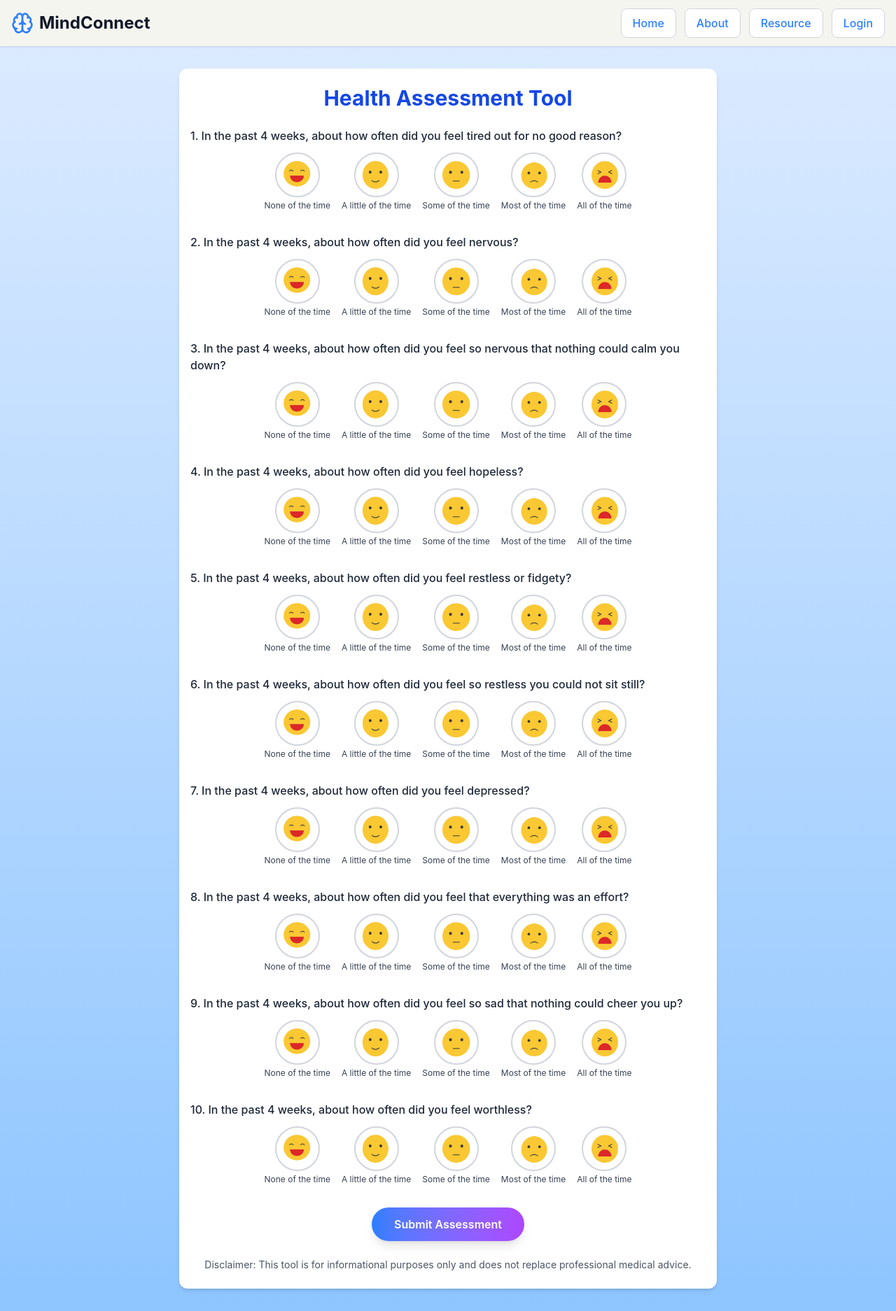
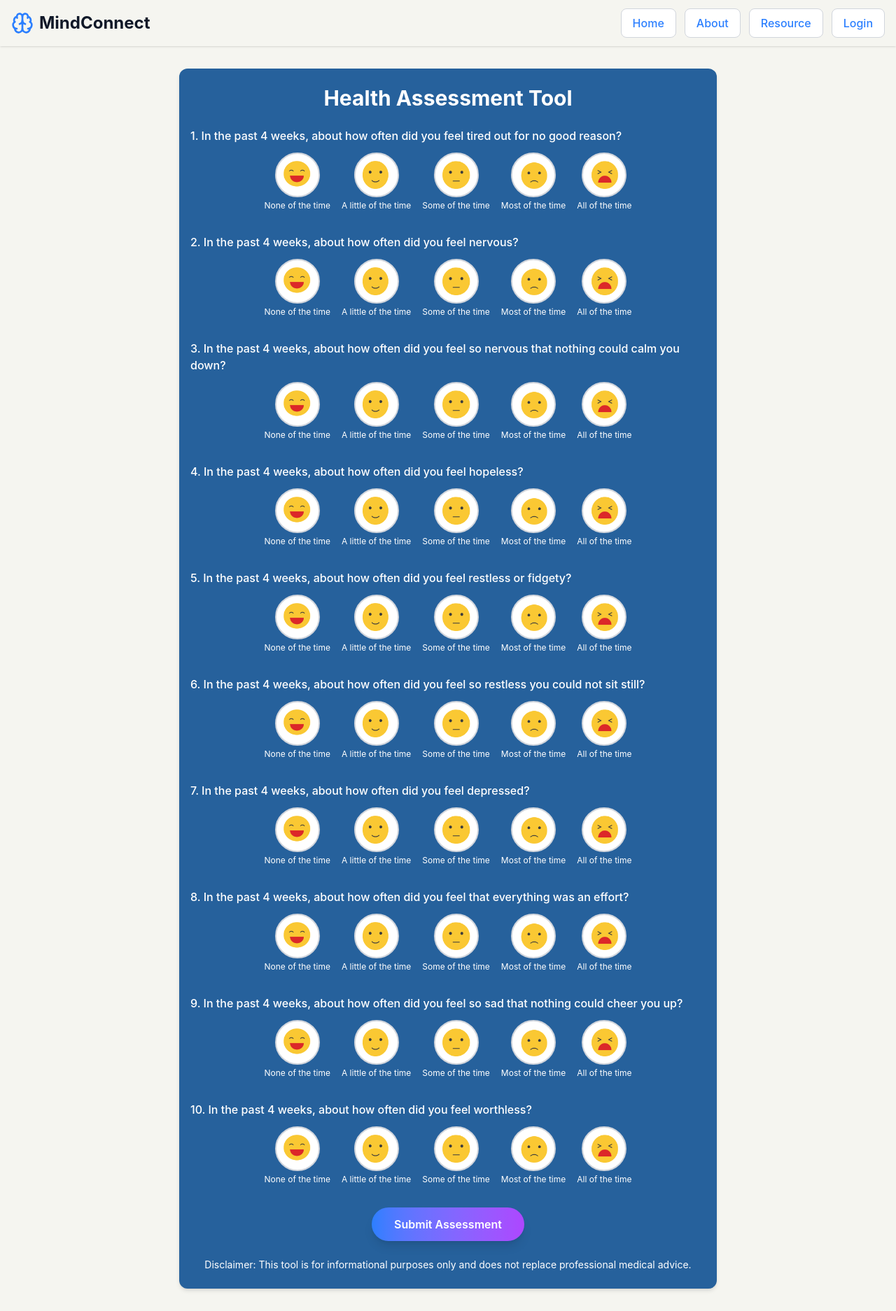
Before and after one commit to ShangliChen/CSCI-499-Project, a React (Vite) app in the folder front-end/: page /resources/health-assessment in a window 1280 px wide. Shown: the whole page at 70% size. Built offline with nearby package versions, Linux system fonts and the light colour scheme.

Commit message:
Update HealthAssessment.jsx

```diff
--- a/front-end/src/pages/HealthAssessment.jsx
+++ b/front-end/src/pages/HealthAssessment.jsx
@@ -13,7 +13,6 @@ const k10Questions = [
   "In the past 4 weeks, about how often did you feel worthless?"
 ];
 
-// Keep original text & values
 const k10Options = [
   { text: "None of the time", value: 1, img: "/images/satisfy.png" },
   { text: "A little of the time", value: 2, img: "/images/good.png" },
@@ -31,10 +30,9 @@ export default function HealthAssessment() {
   };
 
   const getButtonColor = (value) => {
-    // Change color dynamically based on value
     switch (value) {
       case 1:
-        return "bg-green-400 border-green-500"; // satisfied
+        return "bg-green-400 border-green-500";
       case 2:
         return "bg-lime-300 border-lime-400";
       case 3:
@@ -42,7 +40,7 @@ export default function HealthAssessment() {
       case 4:
         return "bg-orange-400 border-orange-500";
       case 5:
-        return "bg-red-500 border-red-600"; // unsatisfied
+        return "bg-red-500 border-red-600";
       default:
         return "bg-white border-gray-300";
     }
@@ -52,7 +50,6 @@ export default function HealthAssessment() {
     e.preventDefault();
     const values = { ...answers };
 
-    // Apply skip rules: Q3 depends on Q2, Q6 depends on Q5
     if (values[1] === 1) values[2] = 1;
     if (values[4] === 1) values[5] = 1;
 
@@ -68,19 +65,18 @@ export default function HealthAssessment() {
   };
 
   return (
-    <div className="min-h-screen bg-gradient-to-b from-blue-100 to-blue-300 py-8">
-      <div className="container mx-auto px-4 max-w-3xl bg-white p-6 rounded-xl shadow-md">
+    <div className="min-h-screen bg-[#f5f5f0] py-8"> {/* Pearl white outer background */}
+      <div className="container mx-auto px-4 max-w-3xl bg-[#26619C] p-6 rounded-xl shadow-md"> {/* Lapis Lazuli container */}
 
-        <h1 className="text-3xl font-bold text-center mb-6 text-blue-700">
+        <h1 className="text-3xl font-bold text-center mb-6 text-white">
           Health Assessment Tool
         </h1>
 
         <form className="space-y-8">
           {k10Questions.map((q, i) => (
             <div key={i}>
-              <p className="font-medium mb-3 text-gray-800">{i + 1}. {q}</p>
+              <p className="font-medium mb-3 text-white">{i + 1}. {q}</p>
 
-              {/* Circle options with images and text below */}
               <div className="flex gap-4 flex-wrap justify-center">
                 {k10Options.map((opt, j) => (
                   <div key={j} className="flex flex-col items-center">
@@ -94,14 +90,13 @@ export default function HealthAssessment() {
                     >
                       <img src={opt.img} alt={opt.text} className="w-10 h-10" />
                     </button>
-                    <span className="mt-1 text-xs text-gray-700 text-center">{opt.text}</span>
+                    <span className="mt-1 text-xs text-white text-center">{opt.text}</span>
                   </div>
                 ))}
               </div>
             </div>
           ))}
 
-          {/* Styled Submit button */}
           <div className="text-center mt-6">
             <button
               onClick={calculateScore}
@@ -119,7 +114,7 @@ export default function HealthAssessment() {
           </div>
         )}
 
-        <p className="mt-6 text-sm text-gray-600 text-center">
+        <p className="mt-6 text-sm text-white text-center">
           Disclaimer: This tool is for informational purposes only and does not replace professional medical advice.
         </p>
       </div>
```
